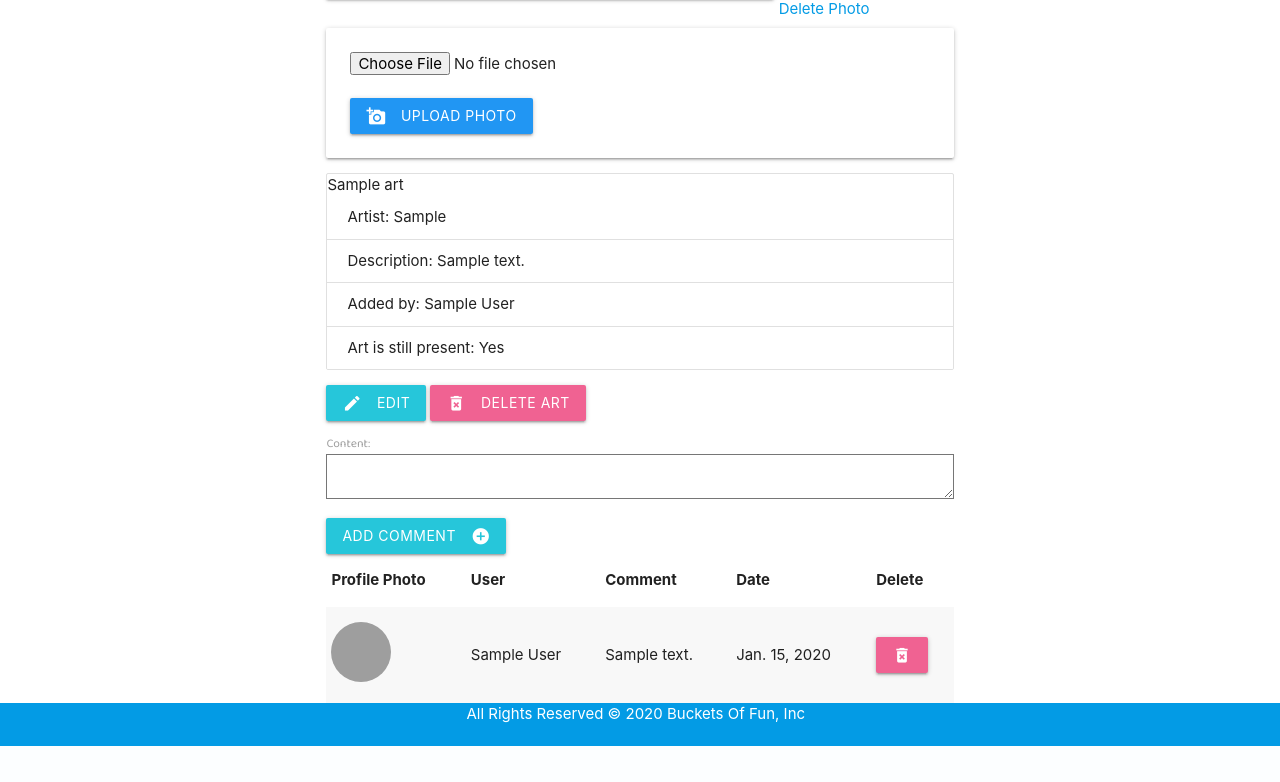
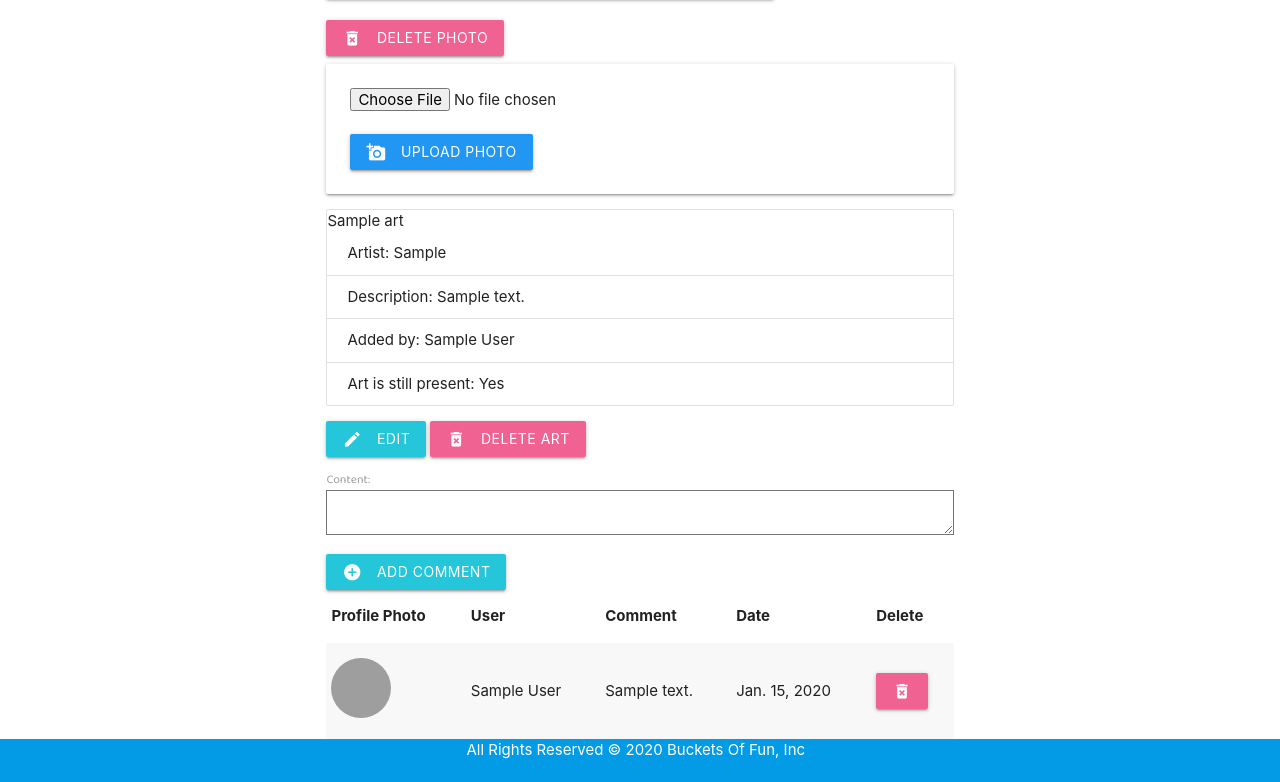
Before and after one commit to jlee8020/Project-stART, a Django app: page /art/1/ in a window 1280 px wide. Shown: the part 421-1203 px from the top of the page. Before the commit the page ends 1167 px from the top, so only its background shows below. Run offline with Django 3.2, Linux system fonts and the light colour scheme; a user stored in the database is signed in; tables that the repository leaves empty hold one stand-in row (values such as "Sample post"); grey boxes are pictures that could not be loaded.

Commit message:
Display delete photo button on art detail page

```diff
--- a/main_app/templates/art/detail.html
+++ b/main_app/templates/art/detail.html
@@ -4,9 +4,13 @@
 <div class="container">
   <div class="card-content">
       {% for photo in oneArt.photo_set.all %}
+      <div>
       <img id="img-details" class="responsive-img card-panel" src="{{photo.url}}" />
       {% if user == oneArt.user %}
-      <a href="{% url 'delete_photo' oneArt.id photo.id %}">Delete Photo</a>
+      <a class="btn waves-effect waves-light pink lighten-2" href="{% url 'delete_photo' oneArt.id photo.id %}" value="delete">Delete Photo<i class="material-icons left">delete_forever</i></a>
+      </div>
+      {% else %}
+      </div>
       {% endif %}
       {% empty %}
       <div class="card-content">
@@ -46,7 +50,7 @@
             {% csrf_token %}
             {{ comment_form.as_p }}
             <button class="btn waves-effect waves-light cyan lighten-1" type="submit" value="Add Comment" name="action">Add Comment
-              <i class="material-icons right">add_circle</i>
+              <i class="material-icons left">add_circle</i>
             </button>
           </form>
       </div>
--- a/start/settings.py
+++ b/start/settings.py
@@ -126,5 +126,5 @@ LOGOUT_REDIRECT_URL = '/'
 
 PHONENUMBER_DB_FORMAT = 'E164'
 
-import django_heroku
-django_heroku.settings(locals())
+# import django_heroku
+# django_heroku.settings(locals())
```
